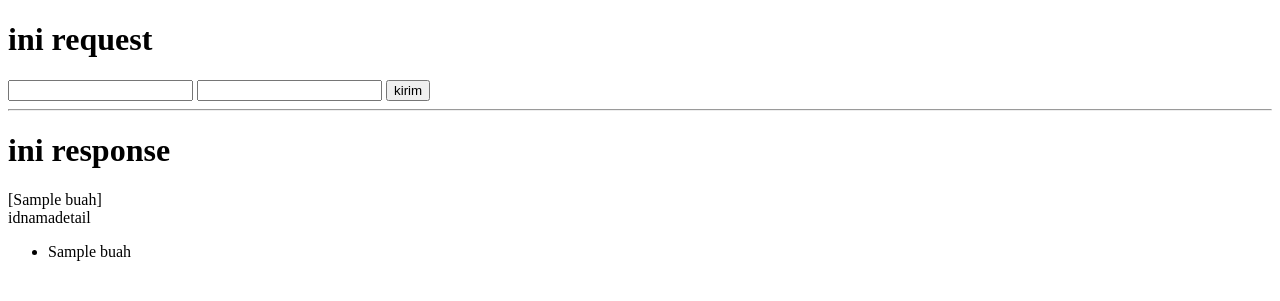
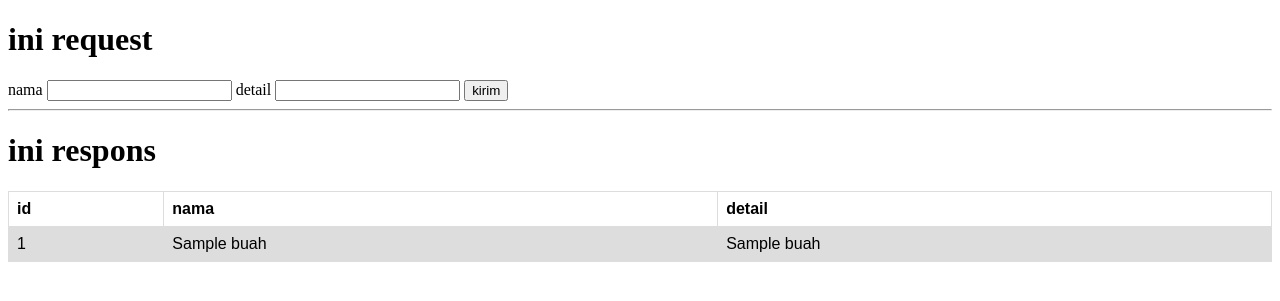
Before and after one commit to 192004/praxis-Academy, a Flask app: page / in a window 1280 px wide. Shown: the top 301 px of the page. Run offline with Flask 2, Linux system fonts and the light colour scheme; a database or web service that is not in the repository returns one stand-in record (values such as "Sample title"); some libraries are stand-ins or nearby versions.

Commit message:
pesan teks

```diff
--- a/novice/03-05/main.py
+++ b/novice/03-05/main.py
@@ -18,8 +18,8 @@
         query = f"insert into buah(nama, detail) values ('{nama}', '{detail}')"
         curs.execute(query)
         conn.commit()
-        # curs.close()
-        # conn.close()
+        curs.close()
+        conn.close()
 
         # print(20*"=")
         # print(nama)
@@ -32,7 +32,7 @@
     data = curs.fetchall()
     curs.close()
     conn.close()
-    # data = ["apel", "pear", "anggur"]
+    # data = ["apel", "pear", "anggur", "jeruk", "belimbing", "kelengkeng"]
     return render_template("index.html", context=data)
 
 
--- a/novice/03-05/templates/index.html
+++ b/novice/03-05/templates/index.html
@@ -1,38 +1,60 @@
 <!DOCTYPE html>
 <html lang="en">
 <head>
-
     <meta charset="UTF-8">
     <meta http-equiv="X-UA-Compatible" content="IE=edge">
-    <meta name="viewport" content="width=device-width, initial-scale=1.0">
+    <meta name="viewport" content="width=, initial-scale=1.0">
     <title>Document</title>
+    <style>
+        table {
+  font-family: arial, sans-serif;
+  border-collapse: collapse;
+  width: 100%;
+}
+
+td, th {
+  border: 1px solid #dddddd;
+  text-align: left;
+  padding: 8px;
+}
+
+tr:nth-child(even) {
+  background-color: #dddddd;
+}
+</style>
+
 </head>
 <body>
     <div>
-    <h1>ini request</h1>
+        <h1> ini request </h1>
         <form action="" method="post">
-        <!-- <label for="">nama</label> -->
+            <label for="">nama</label>
             <input name="nama" type="text" required>
-        <!-- <label for="">detail</label> -->
+            <label for="">detail</label>
             <input name="detail" type="text" required>
             <button type="submit">kirim</button>
 
         </form>
 
         <hr>
-    <h1>ini response</h1>
-    {{context}}
-    <br>
+        <h1>ini respons</h1>
+
         <table>
-        <thead>
-            <tr>id</tr>
-            <tr>nama</tr>
-            <tr>detail</tr>
+            <tr>
+                <th>id</th>
+                <th>nama</th>
+                <th>detail</th>
+            </tr>
             {% for d in context %}
-    <ul>
-    <li>{{d}}</li>
-    <ul>
-    {%endfor%}
+            <tr>
+                <td>{{d[0]}}</td>
+                <td>{{d[1]}}</td>
+                <td>{{d[2]}}</td>
+            </tr>
+            {% endfor %}
+        </table>
+
+
     </div>
  </body>
 </html>
```
Lines whose indentation alone changed are shown as unchanged.
